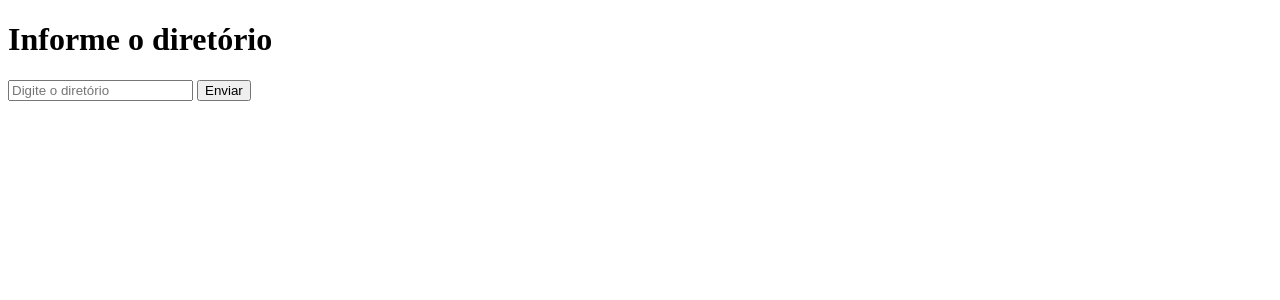
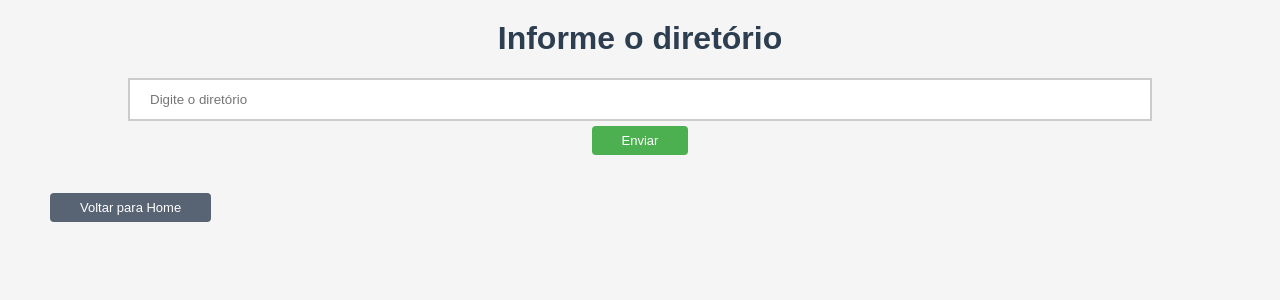
Before and after one commit to AlissonPSantiago/UNIVESP_PJI110_G003, a Flask app: page /menu_atualizar_arquivos in a window 1280 px wide. Shown: the top 300 px of the page. Run offline with Flask 3, Linux system fonts and the light colour scheme; some libraries are stand-ins or nearby versions.

Commit message:
Adicionados componentes CSS nas páginas formulários, index e menu_atualizar_arquivos

```diff
--- a/templates/menu_atualizar_arquivos.html
+++ b/templates/menu_atualizar_arquivos.html
@@ -4,11 +4,87 @@
     <meta charset="UTF-8">
     <title>Atualizar diretórios.</title>
 </head>
+<style>
+    body {
+        font-family: Arial, sans-serif;
+        background-color: #f5f5f5;
+        margin: 0;
+        padding: 0;
+    }
+
+    h1{
+        color: #2c3e50;
+        text-align: center;
+        margin-top: 20px;
+    }
+    p {
+        text-align: center;
+        color: #34495e;
+    }
+
+    .menu {
+        width: 50%;
+        margin: 0 auto;
+        padding: 20px;
+        background-color: #ffffff;
+        box-shadow: 0 4px 6px rgba(0, 0, 0, 0.1);
+        border-radius: 5px;
+        margin-bottom: 20px;
+    }
+
+    button:hover {
+        background-color: #2980b9;
+    }
+    input[type=text] {
+        width: 80%;
+        padding: 12px 20px;
+        box-sizing: border-box;
+        border: 2px solid #ccc;
+        -webkit-transition: 0.5s;
+        transition: 0.5s;
+        outline: none;
+    }
+    button[type=submit] {
+        width: auto;
+        margin-top: 5px;
+        background-color: #4CAF50;
+        color: white;
+        padding: 7px 30px;
+        border: none;
+        border-radius: 4px;
+        cursor: pointer;
+        font-size: 13px;
+    }
+    button[name = 'voltar'] {
+        width: auto;
+        margin-top: 5px;
+        margin-left: 50px;
+        background-color: #586373;
+        color: white;
+        padding: 7px 30px;
+        border: none;
+        border-radius: 4px;
+        cursor: pointer;
+        font-size: 13px;
+    }
+    .input-container {
+        display: block;
+        width: 100%;
+        margin-bottom: 15px;
+        text-align: center;
+
+    }
+</style>
 <body>
     <h1> Informe o diretório</h1>
     <form action="/atualizar" method="post">
-        <input type="text" id = 'diretorio' name = 'diretorio' placeholder="Digite o diretório">
-        <button type="submit">Enviar</button>
+        <div class="input-container">
+            <input type="text" id = 'diretorio' name = 'diretorio' placeholder="Digite o diretório">
+            <br>
+            <button type="submit">Enviar</button>
+        </div>
     </form>
+    <br>
+    <button name = 'voltar' onclick="location.href='/'">Voltar para Home</button>
 </body>
 </html>
```
Also changed, not shown: templates/formulario.html (+17 -1 lines), templates/index.html (+4 -4 lines).
